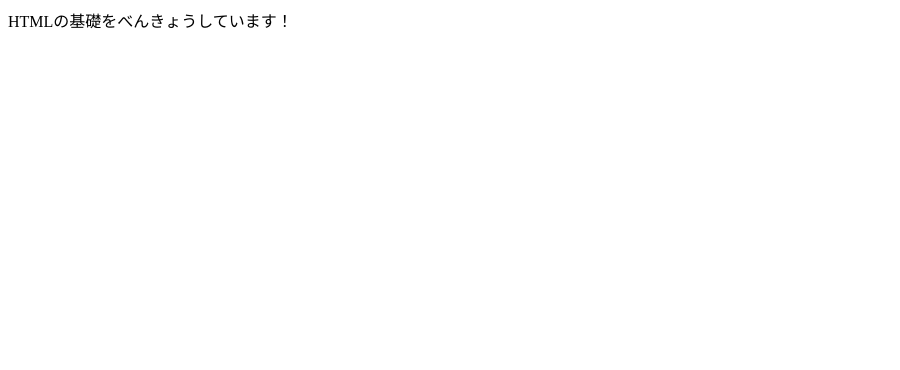
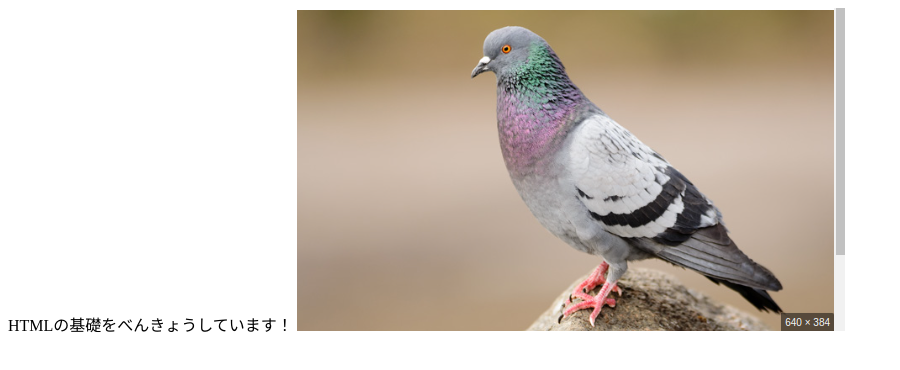
Before and after one commit to itc-n23001/TestWeb, a plain HTML site: page index.html in a window 1280 px wide. Shown: the whole page, without its empty margins (0-900 px from the left). Drawn offline with Linux system fonts and the light colour scheme.

Commit message:
Update index.html

```diff
--- a/index.html
+++ b/index.html
@@ -8,6 +8,6 @@
 		HTMLの基礎をべんきょうしています！
 	</body>
 
-
+<img src='https://github.com/itc-n23001/TestWeb/blob/main/hato.png'>
 
 </html>
```
